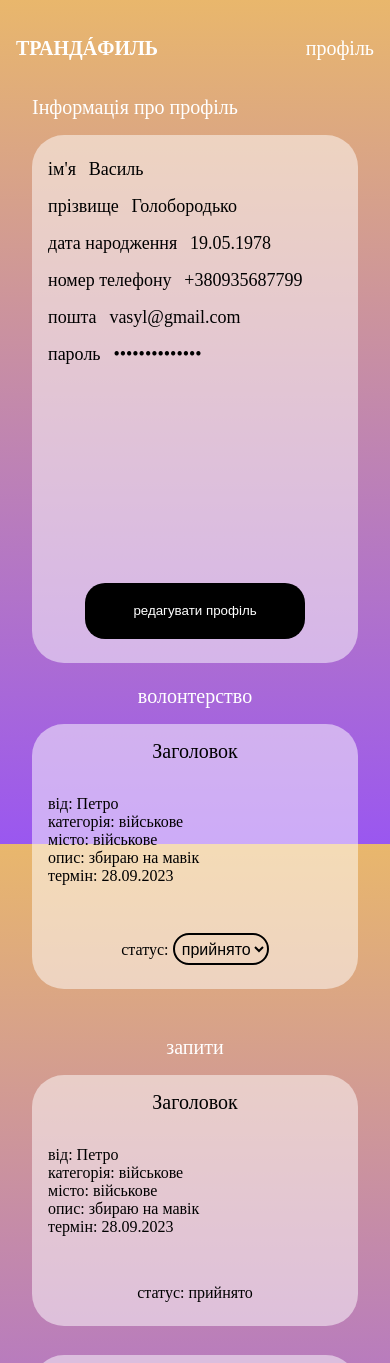
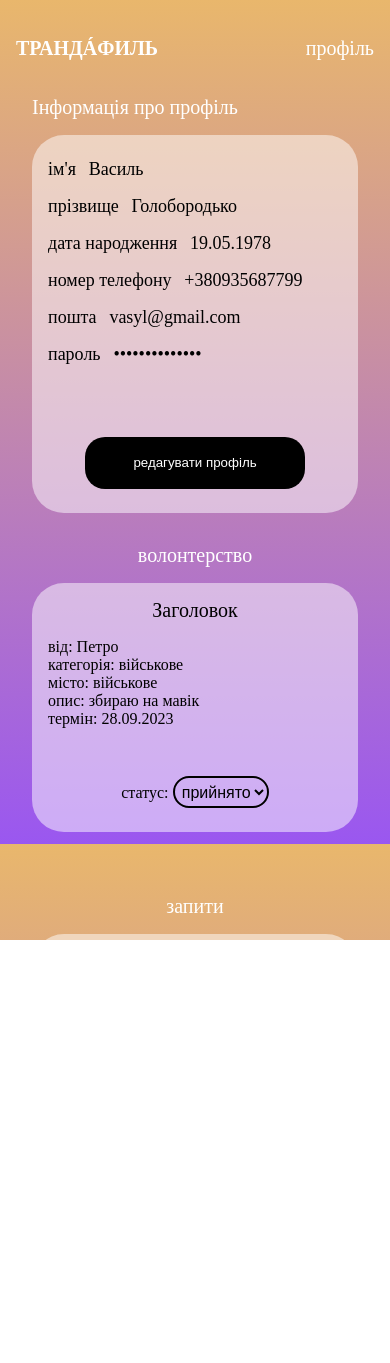
Before and after one commit to mmaksymko/BEST-HACKath0n, a Vue app in the folder main_task/vue-front/: page /profile in a window 390 px wide. After the commit the page ends 940 px from the top, so only its background shows below. Built offline with nearby package versions, Linux system fonts and the light colour scheme.

Commit message:
adaptation for profile page

```diff
--- a/main_task/vue-front/src/components/ProfileInfo.vue
+++ b/main_task/vue-front/src/components/ProfileInfo.vue
@@ -57,15 +57,15 @@ const route = useRoute();
     display: flex;
     flex-direction: column;
     width: 100%;
-    margin-bottom: 3rem;
+    margin-bottom: 2rem;
     height: 90%;
-    gap: 2rem;
+    gap: 1.5rem;
 }
 .change_profile {
     border: none;
     color: white;
     background-color: black;
-    height: 2.5rem;
+    height: 4rem;
     border-radius: 1.25rem;
     width: 75%;
 
@@ -86,6 +86,7 @@ const route = useRoute();
 @media screen and (max-width:460px){
     .request__container {
     padding: 1.5rem 1rem 1.5rem 1rem;
+    height: 100%;
     }
     .profile__item {
         font-size: 18px;
--- a/main_task/vue-front/src/components/Request.vue
+++ b/main_task/vue-front/src/components/Request.vue
@@ -106,7 +106,7 @@ const route = useRoute();
     .request__container {
         border-radius: 2rem;
         width: 100%;
-        height: 37.5rem;
+        height: 37.2rem;
         padding: 1rem 1rem 1.5rem 1rem;
     }
 }
--- a/main_task/vue-front/src/components/RequestPr.vue
+++ b/main_task/vue-front/src/components/RequestPr.vue
@@ -26,15 +26,15 @@ const route = useRoute();
     border: none;
     border-radius: 2rem;
     width: 27rem;
-    height: 17rem;
+    height: 15.5rem;
     color: black;
-    padding: 1.5rem 2rem 3rem 2rem;
+    padding: 1.5rem 1rem 3rem 1rem;
     align-items: center;
 }
 .request__header {
     font-size: 20px;
     text-align: center;
-    margin-bottom: 2rem;
+    margin-bottom: 1rem;
 }
 .request__info {
     width: 100%;
--- a/main_task/vue-front/src/components/VolunteerPr.vue
+++ b/main_task/vue-front/src/components/VolunteerPr.vue
@@ -32,15 +32,15 @@ const route = useRoute();
     border: none;
     border-radius: 2rem;
     width: 27rem;
-    height: 17rem;
+    height: 15.5rem;
     color: black;
-    padding: 1.5rem 2rem 3rem 2rem;
+    padding: 1.5rem 1rem 3rem 1rem;
     align-items: center;
 }
 .request__header {
     font-size: 20px;
     text-align: center;
-    margin-bottom: 2rem;
+    margin-bottom: 1rem;
 }
 .request__info {
     width: 100%;
--- a/main_task/vue-front/src/views/ProfileView.vue
+++ b/main_task/vue-front/src/views/ProfileView.vue
@@ -159,8 +159,12 @@ input:focus {
 }
 }
 @media screen and (max-width:460px){
+  .profile_info__container {
+    margin-bottom: 3rem;
+  }
   .main__container {
     gap: 1.4rem;
+    overflow-y: scroll;
   }
   .history {
     flex-direction: column;
@@ -171,7 +175,7 @@ input:focus {
   flex-direction: column;
   height: 18rem;
   overflow-y: scroll;
-  gap: 1.8rem;
+  gap: 2.8rem;
 }
 }
 </style>
```
